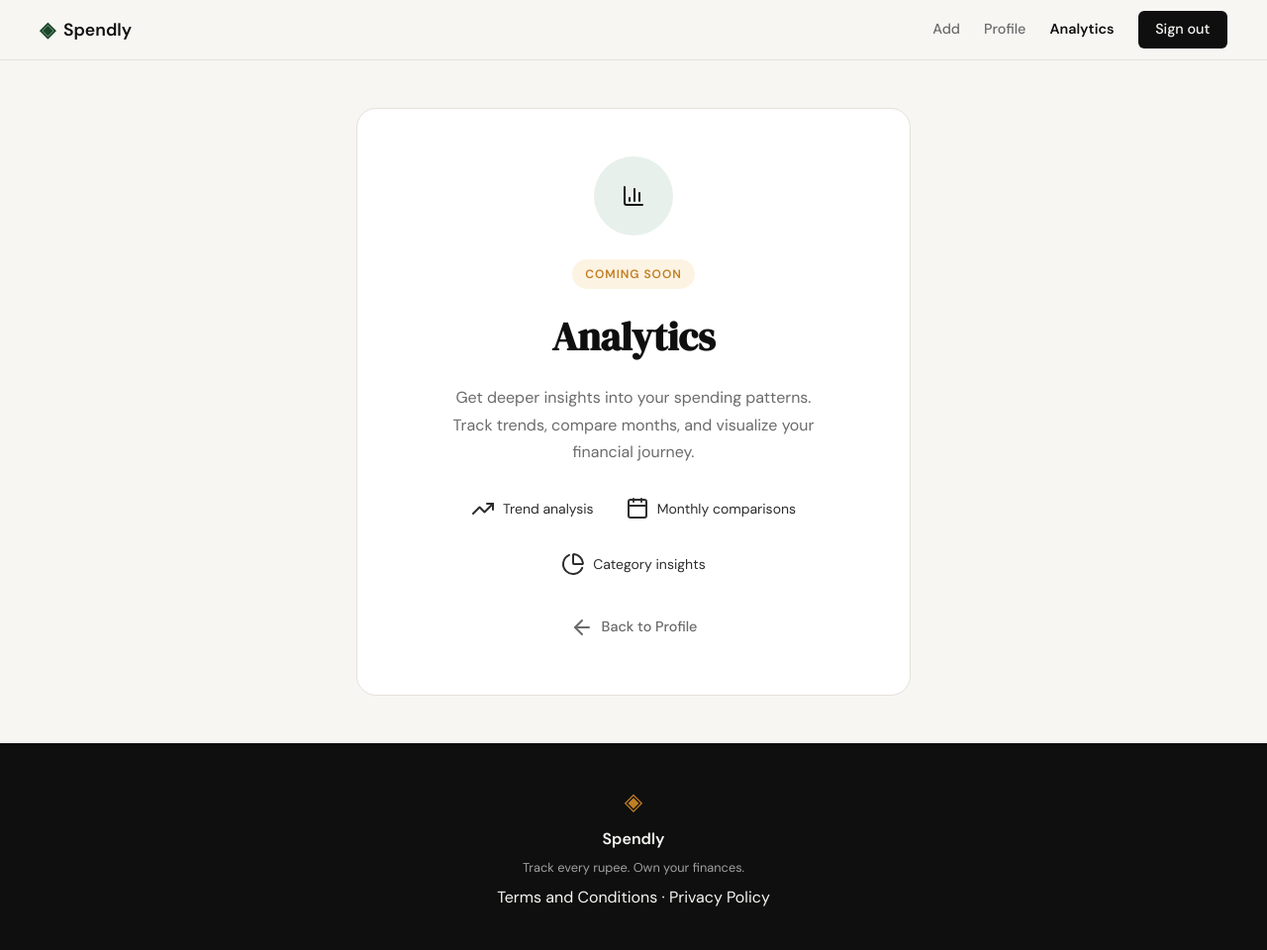
After one commit to Pranav-Marwaha-73/spendly, a Flask app: page /analytics in a window 1280 px wide. The commit adds this page. Shown: the whole page at 99% size. Run offline with Flask 3, Linux system fonts and the light colour scheme; a user stored in the database is signed in.

Commit message:
feat: add expense feature (step 7) (#8)
* add coming soon page

* feat: add expense feature (step 7)

- Implement GET/POST /expenses/add route
- Add create_expense() to database/db.py
- Create add_expense.html template
- Add 'Add' link to navbar
- Add validation for amount, category, date
- Redirect to profile on success with flash message

```diff
--- a/app.py
+++ b/app.py
@@ -2,7 +2,7 @@ import sqlite3
 from datetime import datetime, date
 from flask import Flask, render_template, request, redirect, url_for, flash, session
 from werkzeug.security import check_password_hash
-from database.db import get_db, init_db, seed_db, create_user, get_user_by_email, get_user_expenses, get_user_stats, get_category_breakdown
+from database.db import get_db, init_db, seed_db, create_user, get_user_by_email, get_user_expenses, get_user_stats, get_category_breakdown, create_expense
 
 app = Flask(__name__)
 app.secret_key = "dev-secret-key-for-spendly"
@@ -97,6 +97,15 @@ def privacy():
 def logout():
     session.clear()
     return redirect(url_for("landing"))
+
+
+@app.route("/analytics")
+def analytics():
+    # Redirect to login if not authenticated
+    if not is_logged_in():
+        return redirect(url_for("login"))
+
+    return render_template("analytics.html", active_page="analytics")
 
 
 def format_date_for_display(date_str):
@@ -216,12 +225,66 @@ def profile():
                          date_from=date_from,
                          date_to=date_to,
                          active_filter=active_filter,
-                         presets=presets)
+                         presets=presets,
+                         active_page="profile")
 
 
-@app.route("/expenses/add")
+@app.route("/expenses/add", methods=["GET", "POST"])
 def add_expense():
-    return "Add expense — coming in Step 7"
+    # Redirect to login if not authenticated
+    if not is_logged_in():
+        return redirect(url_for("login"))
+
+    if request.method == "POST":
+        amount = request.form.get("amount", "").strip()
+        category = request.form.get("category", "").strip()
+        expense_date = request.form.get("date", "").strip()
+        description = request.form.get("description", "").strip()
+
+        # Validation
+        errors = []
+        if not amount:
+            errors.append("Amount is required")
+        else:
+            try:
+                amount = float(amount)
+                if amount <= 0:
+                    errors.append("Amount must be positive")
+            except ValueError:
+                errors.append("Amount must be a valid number")
+
+        if not category:
+            errors.append("Category is required")
+
+        if not expense_date:
+            errors.append("Date is required")
+        else:
+            try:
+                datetime.strptime(expense_date, "%Y-%m-%d")
+            except ValueError:
+                errors.append("Invalid date format")
+
+        if errors:
+            return render_template("add_expense.html",
+                                 error=". ".join(errors),
+                                 amount=amount,
+                                 category=category,
+                                 date=expense_date,
+                                 description=description,
+                                 active_page="add_expense")
+
+        # Save expense
+        user_id = session.get("user_id")
+        create_expense(user_id, amount, category, expense_date, description or None)
+
+        flash("Expense added successfully!")
+        return redirect(url_for("profile"))
+
+    # GET request - render form with today's date
+    today = date.today().isoformat()
+    return render_template("add_expense.html",
+                         date=today,
+                         active_page="add_expense")
 
 
 @app.route("/expenses/<int:id>/edit")
--- /dev/null
+++ b/static/css/analytics.css
@@ -0,0 +1,121 @@
+/* Analytics Page Styles */
+
+.analytics-page {
+    min-height: calc(100vh - 60px - 100px);
+    display: flex;
+    align-items: center;
+    justify-content: center;
+    padding: 3rem 2rem;
+}
+
+.coming-soon-container {
+    width: 100%;
+    max-width: 560px;
+}
+
+.coming-soon-card {
+    background: var(--paper-card);
+    border: 1px solid var(--border);
+    border-radius: var(--radius-lg);
+    padding: 3rem 2.5rem;
+    text-align: center;
+}
+
+.coming-soon-icon {
+    width: 80px;
+    height: 80px;
+    background: var(--accent-light);
+    border-radius: 50%;
+    display: flex;
+    align-items: center;
+    justify-content: center;
+    margin: 0 auto 1.5rem;
+}
+
+.coming-soon-icon i {
+    width: 40px;
+    height: 40px;
+    color: var(--accent);
+}
+
+.coming-soon-badge {
+    display: inline-block;
+    background: var(--accent-2-light);
+    color: var(--accent-2);
+    font-size: 0.75rem;
+    font-weight: 600;
+    letter-spacing: 0.08em;
+    text-transform: uppercase;
+    padding: 0.35rem 0.85rem;
+    border-radius: 999px;
+    margin-bottom: 1rem;
+}
+
+.coming-soon-title {
+    font-family: var(--font-display);
+    font-size: clamp(2rem, 4vw, 2.5rem);
+    color: var(--ink);
+    margin-bottom: 1rem;
+}
+
+.coming-soon-description {
+    font-size: 1rem;
+    color: var(--ink-muted);
+    line-height: 1.7;
+    margin-bottom: 2rem;
+    max-width: 400px;
+    margin-left: auto;
+    margin-right: auto;
+}
+
+.coming-soon-features {
+    display: flex;
+    justify-content: center;
+    gap: 2rem;
+    margin-bottom: 2.5rem;
+    flex-wrap: wrap;
+}
+
+.feature-item {
+    display: flex;
+    align-items: center;
+    gap: 0.5rem;
+    font-size: 0.875rem;
+    color: var(--ink-soft);
+}
+
+.feature-item i {
+    width: 18px;
+    height: 18px;
+    color: var(--accent);
+}
+
+.btn-back {
+    display: inline-flex;
+    align-items: center;
+    gap: 0.5rem;
+    color: var(--ink-muted);
+    font-size: 0.9rem;
+    font-weight: 500;
+    transition: color 0.2s;
+}
+
+.btn-back:hover {
+    color: var(--ink);
+}
+
+.btn-back i {
+    width: 18px;
+    height: 18px;
+}
+
+@media (max-width: 600px) {
+    .coming-soon-card {
+        padding: 2rem 1.5rem;
+    }
+
+    .coming-soon-features {
+        flex-direction: column;
+        gap: 1rem;
+    }
+}
--- a/static/css/style.css
+++ b/static/css/style.css
@@ -102,6 +102,7 @@ a { color: inherit; text-decoration: none; }
 
 .nav-links a { color: var(--ink-muted); transition: color 0.2s; }
 .nav-links a:hover { color: var(--ink); }
+.nav-links a.active { color: var(--ink); font-weight: 600; }
 
 .nav-cta {
     background: var(--ink) !important;
--- /dev/null
+++ b/templates/analytics.html
@@ -0,0 +1,51 @@
+{% extends "base.html" %}
+
+{% block title %}Analytics — Spendly{% endblock %}
+
+{% block head %}
+<link rel="stylesheet" href="{{ url_for('static', filename='css/analytics.css') }}">
+{% endblock %}
+
+{% block content %}
+
+<div class="analytics-page">
+    <div class="coming-soon-container">
+        <div class="coming-soon-card">
+            <div class="coming-soon-icon">
+                <i data-lucide="bar-chart-3"></i>
+            </div>
+            <span class="coming-soon-badge">Coming Soon</span>
+            <h1 class="coming-soon-title">Analytics</h1>
+            <p class="coming-soon-description">
+                Get deeper insights into your spending patterns. Track trends, compare months, and visualize your financial journey.
+            </p>
+            <div class="coming-soon-features">
+                <div class="feature-item">
+                    <i data-lucide="trending-up"></i>
+                    <span>Trend analysis</span>
+                </div>
+                <div class="feature-item">
+                    <i data-lucide="calendar"></i>
+                    <span>Monthly comparisons</span>
+                </div>
+                <div class="feature-item">
+                    <i data-lucide="pie-chart"></i>
+                    <span>Category insights</span>
+                </div>
+            </div>
+            <a href="{{ url_for('profile') }}" class="btn-back">
+                <i data-lucide="arrow-left"></i>
+                Back to Profile
+            </a>
+        </div>
+    </div>
+</div>
+
+{% endblock %}
+
+{% block scripts %}
+<script>
+    // Initialize Lucide icons for dynamically rendered content
+    lucide.createIcons();
+</script>
+{% endblock %}
--- a/templates/base.html
+++ b/templates/base.html
@@ -20,7 +20,9 @@
             </a>
             <div class="nav-links">
                 {% if is_logged_in %}
-                <a href="{{ url_for('profile') }}">Profile</a>
+                <a href="{{ url_for('add_expense') }}" {% if active_page == 'add_expense' %}class="active"{% endif %}>Add</a>
+                <a href="{{ url_for('profile') }}" {% if active_page == 'profile' %}class="active"{% endif %}>Profile</a>
+                <a href="{{ url_for('analytics') }}" {% if active_page == 'analytics' %}class="active"{% endif %}>Analytics</a>
                 <a href="{{ url_for('logout') }}" class="nav-cta">Sign out</a>
                 {% else %}
                 <a href="{{ url_for('login') }}">Sign in</a>
```
Also changed, not shown: database/db.py (+13 -0 lines), templates/add_expense.html (added, +64 -0 lines), tests/test_07-add-expense.py (added, +392 -0 lines), .claude/specs/07-add-expense.md (added), spendly.db.
